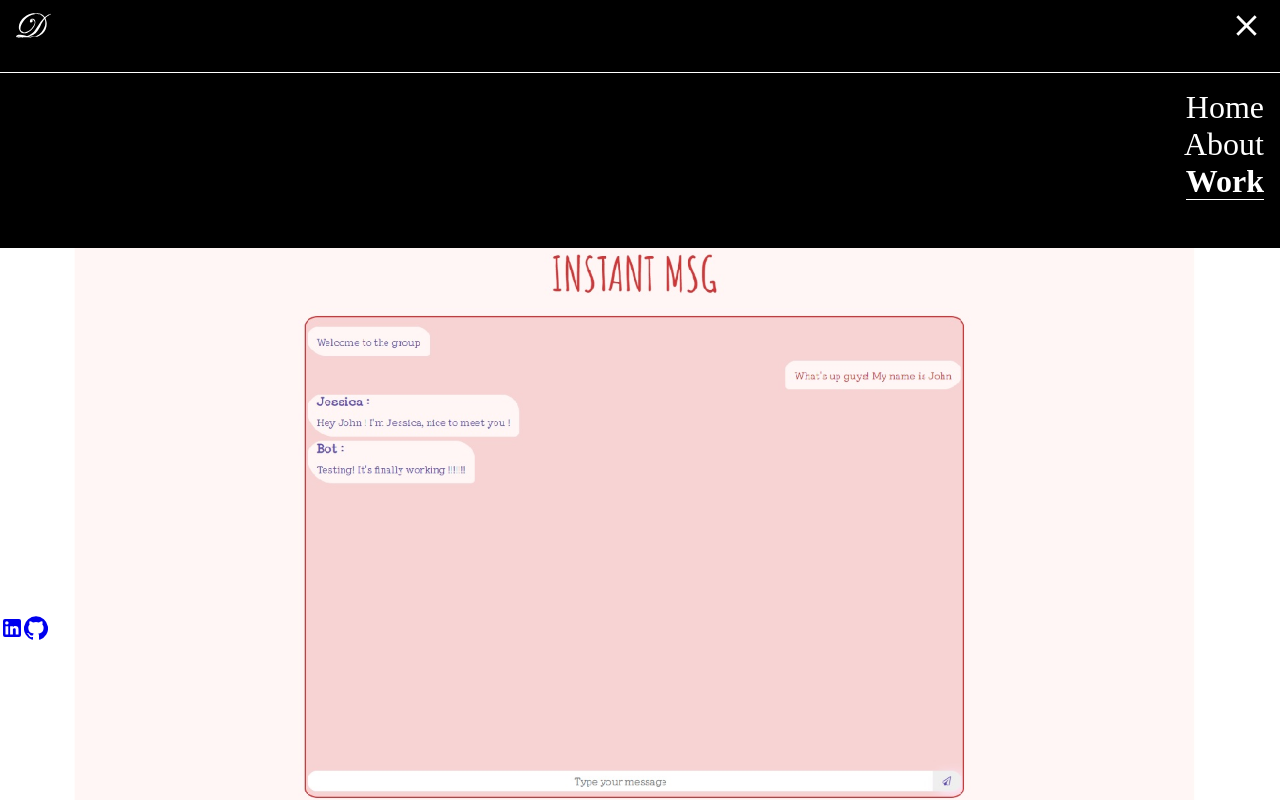
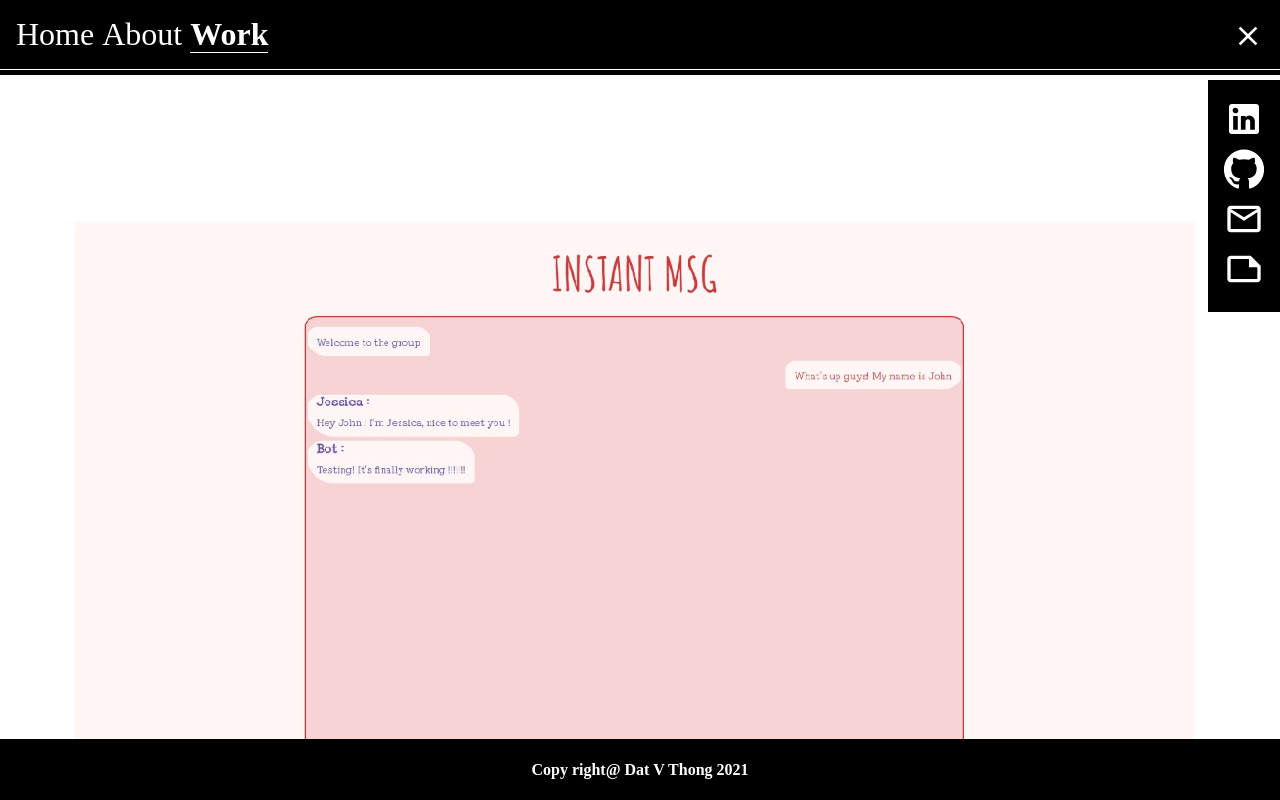
Before and after one commit to oooharuooo/portfolio-react, a React (Create React App) app: page /work in a window 1280 px wide. Both pictures are taken after a click on the icon 1246 px from the left and 25 px from the top of the page. Shown: the top 800 px of the page. Built offline with nearby package versions, Linux system fonts and the light colour scheme; a web font is replaced by a local one.

Commit message:
added footer & social links

```diff
--- a/src/components/Footer.js
+++ b/src/components/Footer.js
@@ -7,32 +7,23 @@ import GitHubIcon from "@material-ui/icons/GitHub";
 
 const Footer = () => {
 	return (
-		<footer>
-			<SocialContainer>
-				<li>
-					<a
-						href="https://www.linkedin.com/in/dat-thong-846b8a193/"
-						rel="noopener noreferrer"
-						target="_blank"
-					>
-						<LinkedInIcon />
-					</a>
-				</li>
-				<li>
-					<a
-						href="https://github.com/oooharuooo"
-						rel="noopener noreferrer"
-						target="_blank"
-					>
-						<GitHubIcon />
-					</a>
-				</li>
-			</SocialContainer>
-		</footer>
+		<CopyRight>
+			<h4>Copy right@ Dat V Thong 2021</h4>
+		</CopyRight>
 	);
 };
 
 export default Footer;
-const SocialContainer = styled.ul`
+const CopyRight = styled.footer`
+	background-color: black;
+
 	display: flex;
+	justify-content: center;
+	align-self: flex-end;
+	height: fit-content;
+
+	padding: 0 1rem;
+	h4 {
+		color: white;
+	}
 `;
--- a/src/components/NavBar.js
+++ b/src/components/NavBar.js
@@ -1,11 +1,14 @@
 import React, { useState } from "react";
 import links from "../constant/links";
-import { Link } from "react-router-dom";
+import social from "../constant/social";
+
 import { NavLink } from "react-router-dom";
 
 import LogoD from "../img/LogoD";
 import MenuIcon from "@material-ui/icons/Menu";
 import CloseIcon from "@material-ui/icons/Close";
+import LinkedInIcon from "@material-ui/icons/LinkedIn";
+import GitHubIcon from "@material-ui/icons/GitHub";
 
 import styled from "styled-components";
 import { motion } from "framer-motion";
@@ -15,7 +18,7 @@ const container = {
 	show: {
 		opacity: 1,
 		transition: {
-			staggerChildren: 0.3,
+			staggerChildren: 0.25,
 		},
 	},
 };
@@ -34,27 +37,32 @@ const NavBar = () => {
 				<LogoD />
 				{showMenu ? (
 					<CloseIcon
-						color="primary"
-						fontSize="large"
+						className="menu-icon"
 						onClick={() => setShowMenu(!showMenu)}
 					/>
 				) : (
 					<MenuIcon
-						color="primary"
-						fontSize="large"
+						className="menu-icon"
 						onClick={() => setShowMenu(!showMenu)}
 					/>
 				)}
 			</NavMenu>
-			<LinkMenu>
+			<div className="links-menu-container">
 				{showMenu && (
-					<motion.ul variants={container} initial="hidden" animate="show">
+					<>
+						<motion.ul
+							className="links-menu"
+							variants={container}
+							initial="hidden"
+							animate="show"
+						>
 							{links.map(({ name, url }) => (
 								<motion.li key={url} variants={item}>
 									<NavLink
 										exact
 										to={url}
 										activeClassName="active-link"
+										className="links-hover-effect"
 										onClick={() => setShowMenu(false)}
 									>
 										{name}
@@ -62,8 +70,27 @@ const NavBar = () => {
 								</motion.li>
 							))}
 						</motion.ul>
+					</>
 				)}
-			</LinkMenu>
+			</div>
+			<div className="social-menu-container">
+				{showMenu && (
+					<motion.ul variants={container} initial="hidden" animate="show">
+						{social.map(({ name, url, icon }) => (
+							<motion.li key={name} variants={item}>
+								<a
+									className="links-hover-effect"
+									href={url}
+									rel="noopener noreferrer"
+									target="_blank"
+								>
+									{icon}
+								</a>
+							</motion.li>
+						))}
+					</motion.ul>
+				)}
+			</div>
 		</NavBarContainer>
 	);
 };
@@ -74,36 +101,72 @@ const NavBarContainer = styled.nav`
 	display: flex;
 	flex-direction: column;
 	position: relative;
+
+	.menu-icon {
+		font-size: 2rem;
+		color: white;
+		cursor: pointer;
+	}
+	.links-menu-container {
+		position: absolute;
+		width: 100%;
+
+		background-color: black;
+		.links-menu {
+			display: flex;
+			gap: 0.5rem;
+			border-bottom: 1px solid white;
+			padding: 1rem;
+
+			text-align: right;
+			font-size: 2rem;
+		}
+
+		.active-link {
+			border-bottom: 1px solid white;
+			font-weight: bolder;
+		}
+	}
+	.links-hover-effect {
+		color: white;
+		&:hover {
+			border-bottom: 1px solid white;
+			font-weight: bolder;
+		}
+	}
+	.social-menu-container {
+		background-color: black;
+
+		display: flex;
+		flex-direction: column;
+		width: fit-content;
+		align-self: flex-end;
+
+		ul {
+			display: flex;
+			flex-direction: column;
+			height: 100%;
+			justify-content: space-around;
+			position: absolute;
+			background-color: black;
+			right: 0;
+			top: 40%;
+			padding: 1rem;
+		}
+
+		svg {
+			font-size: 2.5rem;
+		}
+	}
 `;
 
 const NavMenu = styled.div`
 	display: flex;
 	justify-content: space-between;
 	background-color: black;
-	padding: 0.5rem 1rem;
-`;
-const LinkMenu = styled.div`
-	position: absolute;
-	width: 100%;
-	top: 20%;
-	background-color: black;
-	ul {
-		border-top: 1px solid white;
-		padding: 1rem;
+	padding: 1.25rem 1rem;
 
-		text-align: right;
-		font-size: 2rem;
-	}
-	a {
-		color: white;
-		&:hover {
-			border-bottom: 1px solid white;
-			font-weight: bolder;
-		}
-	}
-
-	.active-link {
-		border-bottom: 1px solid white;
-		font-weight: bolder;
+	svg:last-child {
+		z-index: 1;
 	}
 `;
--- /dev/null
+++ b/src/constant/social.js
@@ -0,0 +1,29 @@
+import LinkedInIcon from "@material-ui/icons/LinkedIn";
+import GitHubIcon from "@material-ui/icons/GitHub";
+import MailOutlineIcon from "@material-ui/icons/MailOutline";
+import NoteOutlinedIcon from "@material-ui/icons/NoteOutlined";
+
+const social = [
+	{
+		name: "LinkedIn",
+		url: "https://www.linkedin.com/in/dat-thong-846b8a193/",
+		icon: <LinkedInIcon />,
+	},
+	{
+		name: "GitHub",
+		url: "https://github.com/oooharuooo",
+		icon: <GitHubIcon />,
+	},
+	{
+		name: "Email",
+		url: "mailto:haruthong@gmail.com",
+		icon: <MailOutlineIcon />,
+	},
+	{
+		name: "Resume",
+		url: "/",
+		icon: <NoteOutlinedIcon />,
+	},
+];
+
+export default social;
--- a/src/index.css
+++ b/src/index.css
@@ -11,6 +11,7 @@ a {
 	text-decoration: none;
 }
 ul {
+	margin: 0;
 	padding: 0;
 }
 li {
```
Lines whose indentation alone changed are shown as unchanged.
